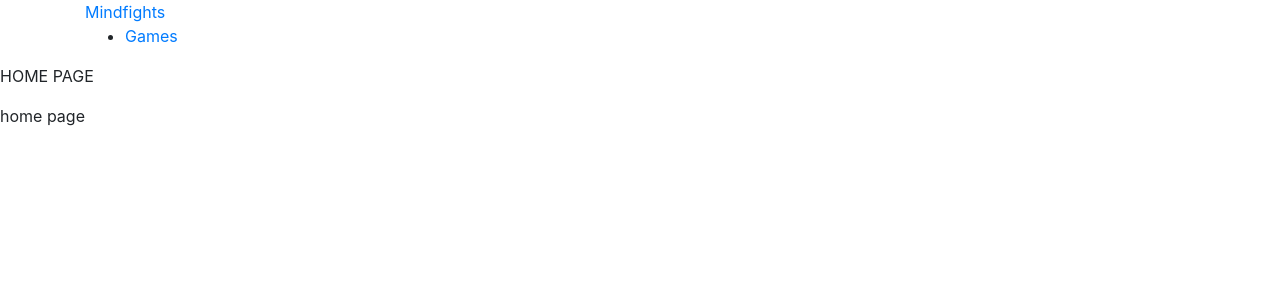
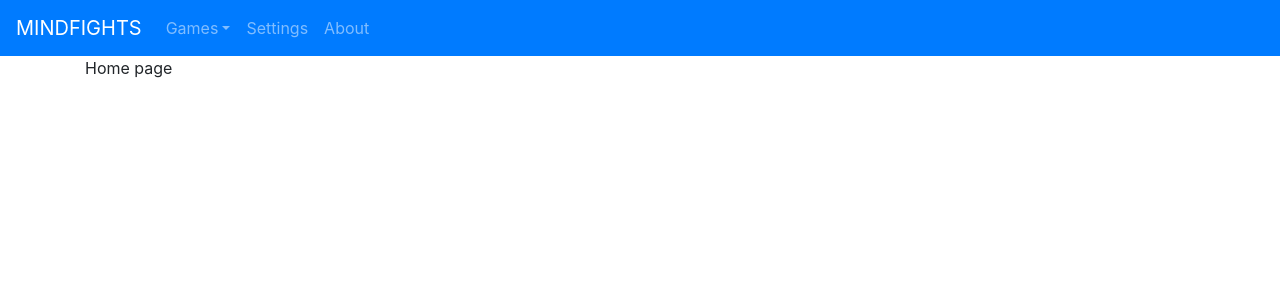
Before and after one commit to Gerach/mindfights_angular, an Angular app: page / in a window 1280 px wide. Shown: the top 300 px of the page. Built offline with nearby package versions, Linux system fonts and the light colour scheme.

Commit message:
Apply custom bootstrap theme, add navigation bar

```diff
--- a/src/app/game/game.component.html
+++ b/src/app/game/game.component.html
@@ -1,3 +1,3 @@
-<p>
-  game works!
-</p>
+<div class="container">
+  Game page
+</div>
--- a/src/app/games/games.component.html
+++ b/src/app/games/games.component.html
@@ -1,3 +1,3 @@
-<p>
-  games works!
-</p>
+<div class="container">
+  Games page
+</div>
--- a/src/app/home/home.component.html
+++ b/src/app/home/home.component.html
@@ -1,7 +1,3 @@
-<p>
-  HOME PAGE
-</p>
-
-<p>
-  home page
-</p>
+<div class="container">
+  Home page
+</div>
--- a/src/app/nav/nav.component.html
+++ b/src/app/nav/nav.component.html
@@ -1,10 +1,22 @@
 <header>
-  <div class="container">
-    <a routerLink="/" class="logo">{{ appTitle }}</a>
-    <nav>
-      <ul>
-        <li><a routerLink="/games">Games</a></li>
-      </ul>
-    </nav>
-  </div>
+  <nav class="navbar navbar-expand-lg navbar-dark bg-primary">
+    <a class="navbar-brand" routerLink="/">{{ appTitle }}</a>
+
+    <ul class="navbar-nav">
+      <li class="nav-item dropdown">
+        <a class="nav-link dropdown-toggle" data-toggle="dropdown" href="#" role="button" aria-haspopup="true" aria-expanded="false">Games</a>
+        <div class="dropdown-menu">
+          <a class="dropdown-item" routerLink="/games">Create new game</a>
+          <div class="dropdown-divider"></div>
+          <a class="dropdown-item" routerLink="/games">View all games</a>
+        </div>
+      </li>
+      <li class="nav-item">
+        <a class="nav-link" href="#">Settings</a>
+      </li>
+      <li class="nav-item">
+        <a class="nav-link" href="#">About</a>
+      </li>
+    </ul>
+  </nav>
 </header>
--- a/src/app/nav/nav.component.ts
+++ b/src/app/nav/nav.component.ts
@@ -6,7 +6,7 @@ import { Component, OnInit } from '@angular/core';
   styleUrls: ['./nav.component.css']
 })
 export class NavComponent implements OnInit {
-  appTitle = 'Mindfights';
+  appTitle = 'MINDFIGHTS';
 
   constructor() { }
 
```
